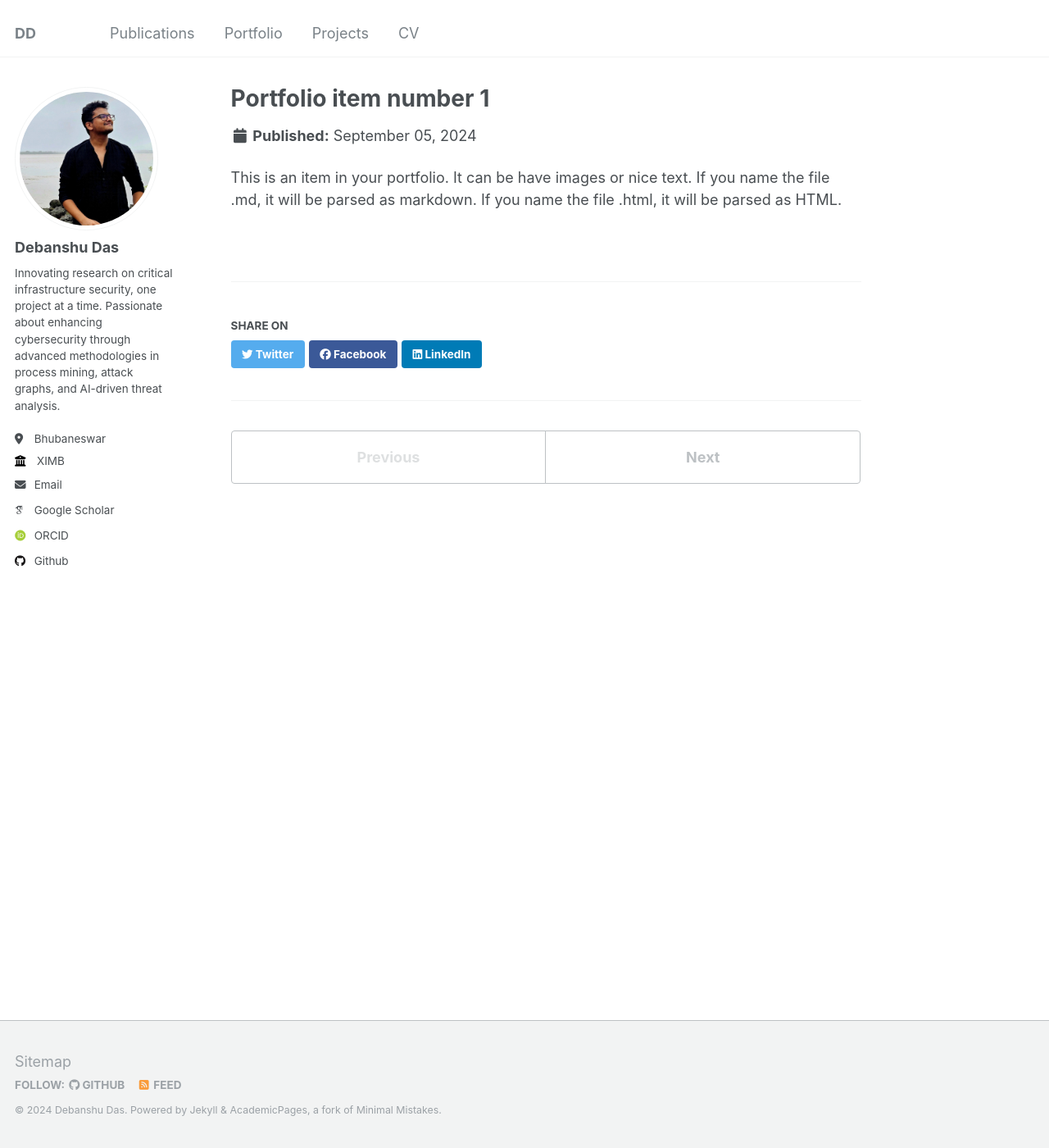
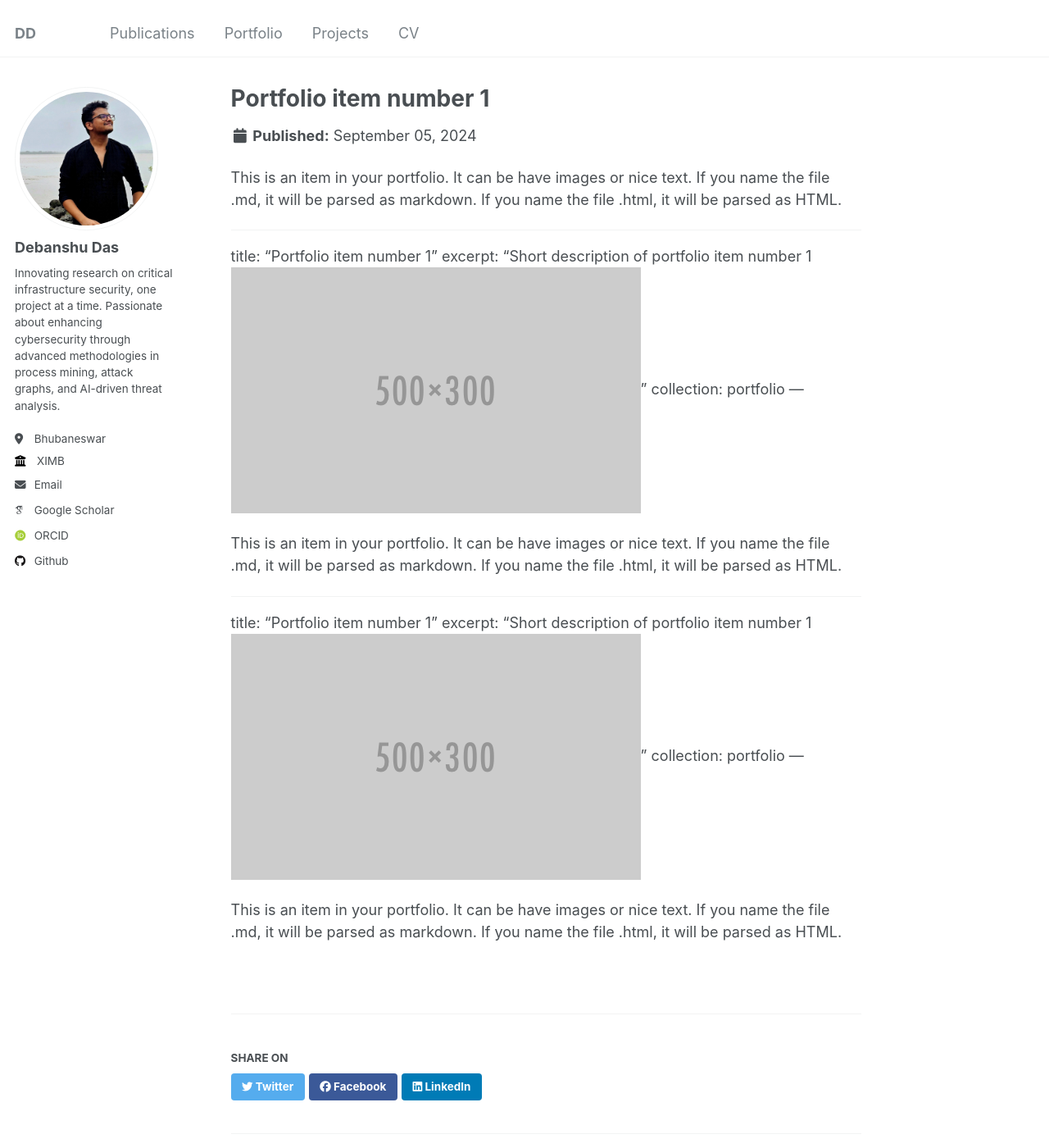
Before and after one commit to DebanshuCS/DDAcademia, a Jekyll site: the page built from _portfolio/portfolio-1.md, in a window 1280 px wide and 1400 px high. Shown: the whole window at 82% size. Built offline with Jekyll 4.4.1, drawn with Linux system fonts in a browser that asks for light colours; some web fonts are replaced.

Commit message:
Changed this, that, and the other thing

```diff
--- a/_portfolio/portfolio-1.md
+++ b/_portfolio/portfolio-1.md
@@ -5,3 +5,19 @@
 ---
 
 This is an item in your portfolio. It can be have images or nice text. If you name the file .md, it will be parsed as markdown. If you name the file .html, it will be parsed as HTML.
+
+---
+title: "Portfolio item number 1"
+excerpt: "Short description of portfolio item number 1<br/><img src='/images/500x300.png'>"
+collection: portfolio
+---
+
+This is an item in your portfolio. It can be have images or nice text. If you name the file .md, it will be parsed as markdown. If you name the file .html, it will be parsed as HTML.
+
+---
+title: "Portfolio item number 1"
+excerpt: "Short description of portfolio item number 1<br/><img src='/images/500x300.png'>"
+collection: portfolio
+---
+
+This is an item in your portfolio. It can be have images or nice text. If you name the file .md, it will be parsed as markdown. If you name the file .html, it will be parsed as HTML.
```
